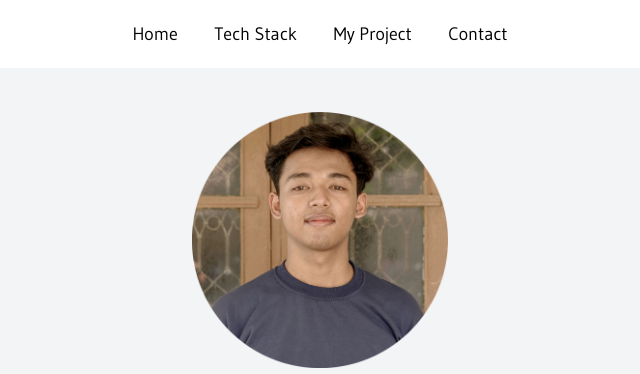
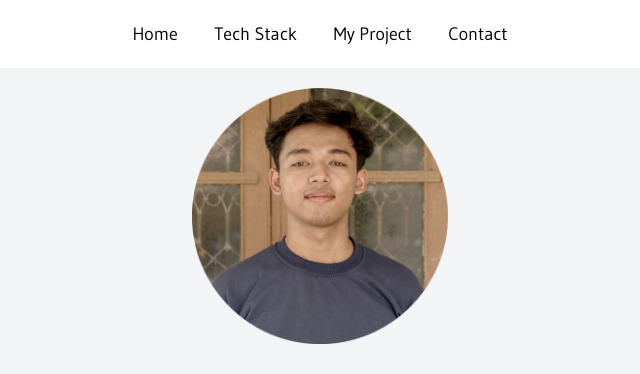
Before and after one commit to Shifyan/myportofolio, a website: page index.html in a window 1280 px wide. Shown: the top 374 px of the page, without its empty margins (320-960 px from the left). Drawn offline with nearby package versions, Linux system fonts and the light colour scheme; no server answers.

Commit message:
perbaikan halaman

```diff
--- a/index.html
+++ b/index.html
@@ -44,7 +44,7 @@
     <!-- Header End -->
 
     <!-- Hero Section -->
-    <section id="hero" class="pb-12 pt-28">
+    <section id="hero" class="pb-12 pt-[5.5rem]">
       <div class="container max-w-screen-xl mx-auto px-4">
         <div class="text-center">
           <div class="flex justify-center mb-6">
```
Also changed, not shown: src/index.html (+1 -1 lines), src/output.css.
